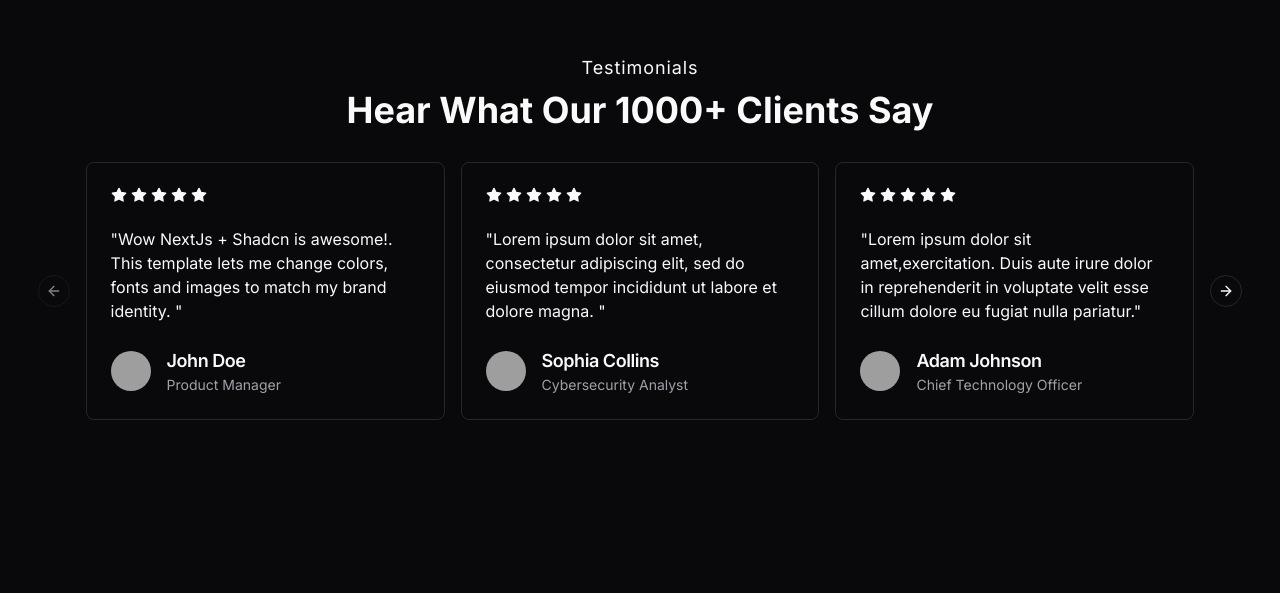
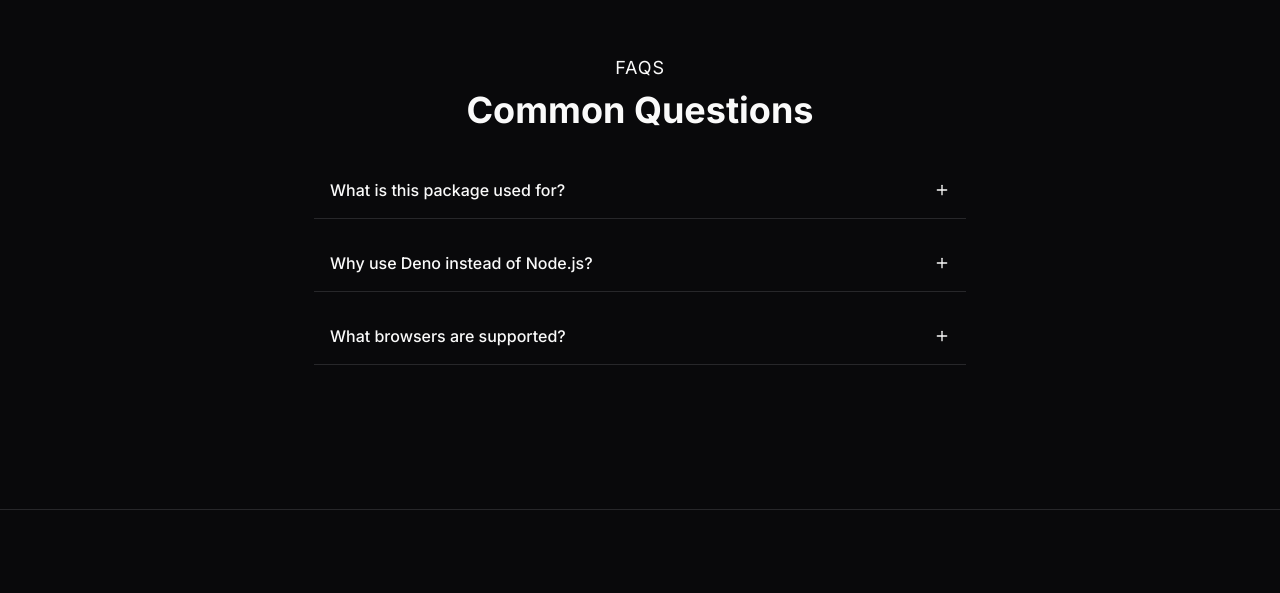
Before and after one commit to kinotio/drowser-site, a Next.js app: page / in a window 1280 px wide. Shown: the part 1627-2220 px from the top of the page. Built offline with nearby package versions, Linux system fonts and the light colour scheme; grey boxes are pictures that could not be loaded.

Commit message:
feat: remove testimonial section

```diff
--- a/app/page.tsx
+++ b/app/page.tsx
@@ -1,6 +1,5 @@
 import { HeroSection } from "@/components/layout/sections/hero";
 import { TrustedSection } from "@/components/layout/sections/trusted";
-import { TestimonialSection } from "@/components/layout/sections/testimonial";
 import { FAQSection } from "@/components/layout/sections/faq";
 
 import { FooterSection } from "@/components/layout/sections/footer";
@@ -10,7 +9,6 @@ export default function Home() {
     <>
       <HeroSection />
       <TrustedSection />
-      <TestimonialSection />
       <FAQSection />
       <FooterSection />
     </>
--- a/components/layout/sections/testimonial.tsx
+++ /dev/null
@@ -1,141 +0,0 @@
-"use client";
-import { Avatar, AvatarFallback, AvatarImage } from "@/components/ui/avatar";
-import {
-  Card,
-  CardContent,
-  CardDescription,
-  CardHeader,
-  CardTitle,
-} from "@/components/ui/card";
-import {
-  Carousel,
-  CarouselContent,
-  CarouselItem,
-  CarouselNext,
-  CarouselPrevious,
-} from "@/components/ui/carousel";
-import { Star } from "lucide-react";
-
-interface ReviewProps {
-  image: string;
-  name: string;
-  userName: string;
-  comment: string;
-  rating: number;
-}
-
-const reviewList: ReviewProps[] = [
-  {
-    image: "https://github.com/shadcn.png",
-    name: "John Doe",
-    userName: "Product Manager",
-    comment:
-      "Wow NextJs + Shadcn is awesome!. This template lets me change colors, fonts and images to match my brand identity. ",
-    rating: 5.0,
-  },
-  {
-    image: "https://github.com/shadcn.png",
-    name: "Sophia Collins",
-    userName: "Cybersecurity Analyst",
-    comment:
-      "Lorem ipsum dolor sit amet, consectetur adipiscing elit, sed do eiusmod tempor incididunt ut labore et dolore magna. ",
-    rating: 4.8,
-  },
-
-  {
-    image: "https://github.com/shadcn.png",
-    name: "Adam Johnson",
-    userName: "Chief Technology Officer",
-    comment:
-      "Lorem ipsum dolor sit amet,exercitation. Duis aute irure dolor in reprehenderit in voluptate velit esse cillum dolore eu fugiat nulla pariatur.",
-    rating: 4.9,
-  },
-  {
-    image: "https://github.com/shadcn.png",
-    name: "Ethan Parker",
-    userName: "Data Scientist",
-    comment:
-      "Lorem ipsum dolor sit amet, consectetur adipiscing elit, sed do eiusmod labore et dolore magna aliqua. Ut enim ad minim veniam.",
-    rating: 5.0,
-  },
-  {
-    image: "https://github.com/shadcn.png",
-    name: "Ava Mitchell",
-    userName: "IT Project Manager",
-    comment:
-      "Lorem ipsum dolor sit amet, tempor incididunt  aliqua. Ut enim ad minim veniam, quis nostrud incididunt consectetur adipiscing elit.",
-    rating: 5.0,
-  },
-  {
-    image: "https://github.com/shadcn.png",
-    name: "Isabella Reed",
-    userName: "DevOps Engineer",
-    comment:
-      "Lorem ipsum dolor sit amet, consectetur adipiscing elit, sed do eiusmod tempor incididunt ut labore et dolore magna aliqua.",
-    rating: 4.9,
-  },
-];
-
-export const TestimonialSection = () => {
-  return (
-    <section id="testimonials" className="container py-24 sm:py-32">
-      <div className="text-center mb-8">
-        <h2 className="text-lg text-primary text-center mb-2 tracking-wider">
-          Testimonials
-        </h2>
-
-        <h2 className="text-3xl md:text-4xl text-center font-bold mb-4">
-          Hear What Our 1000+ Clients Say
-        </h2>
-      </div>
-
-      <Carousel
-        opts={{
-          align: "start",
-        }}
-        className="relative w-[80%] sm:w-[90%] lg:max-w-screen-xl mx-auto"
-      >
-        <CarouselContent>
-          {reviewList.map((review) => (
-            <CarouselItem
-              key={review.name}
-              className="md:basis-1/2 lg:basis-1/3"
-            >
-              <Card className="bg-muted/50 dark:bg-card">
-                <CardContent className="pt-6 pb-0">
-                  <div className="flex gap-1 pb-6">
-                    <Star className="size-4 fill-primary text-primary" />
-                    <Star className="size-4 fill-primary text-primary" />
-                    <Star className="size-4 fill-primary text-primary" />
-                    <Star className="size-4 fill-primary text-primary" />
-                    <Star className="size-4 fill-primary text-primary" />
-                  </div>
-                  {`"${review.comment}"`}
-                </CardContent>
-
-                <CardHeader>
-                  <div className="flex flex-row items-center gap-4">
-                    <Avatar>
-                      <AvatarImage
-                        src="https://avatars.githubusercontent.com/u/75042455?v=4"
-                        alt="radix"
-                      />
-                      <AvatarFallback>SV</AvatarFallback>
-                    </Avatar>
-
-                    <div className="flex flex-col">
-                      <CardTitle className="text-lg">{review.name}</CardTitle>
-                      <CardDescription>{review.userName}</CardDescription>
-                    </div>
-                  </div>
-                </CardHeader>
-              </Card>
-            </CarouselItem>
-          ))}
-        </CarouselContent>
-        <CarouselPrevious />
-        <CarouselNext />
-      </Carousel>
-    </section>
-  );
-};
```
